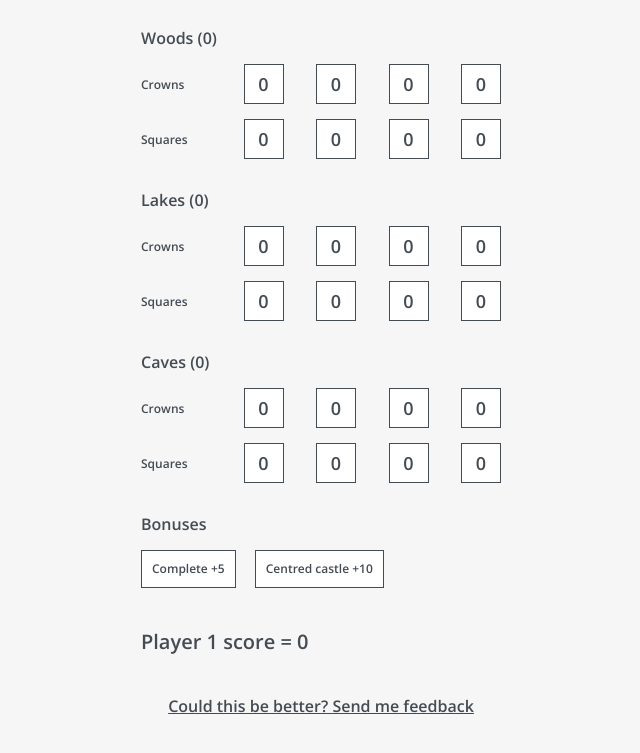
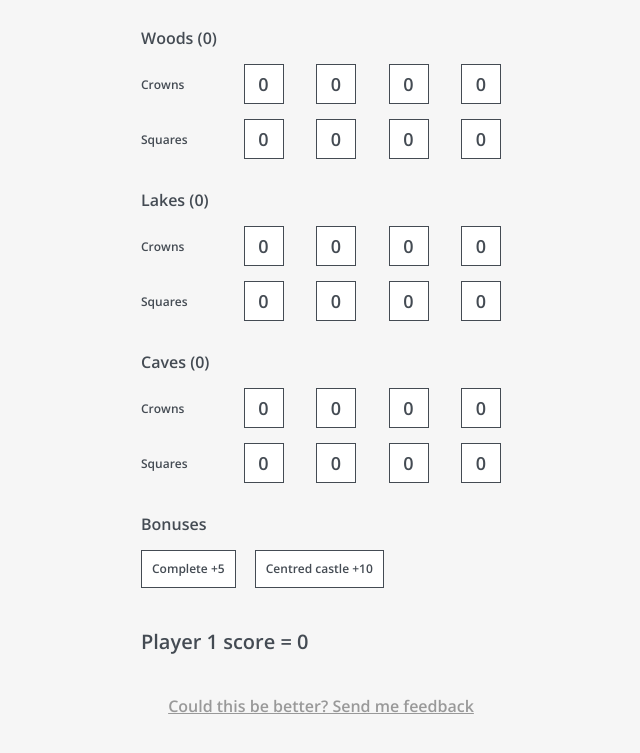
Before and after one commit to ronansprake/kingdomino-score-calculator, a plain HTML site: page index.html in a window 1280 px wide. Shown: the part 577-1330 px from the top of the page, without its empty margins (319-959 px from the left). Drawn offline with nearby package versions, Linux system fonts and the light colour scheme.

Commit message:
Update index.html

```diff
--- a/index.html
+++ b/index.html
@@ -37,7 +37,8 @@
       .row-label { font-size: 16px; margin: 0 0 15px; }
       .row-mini-label { font-size: 12px; width: 70px; display: block; }
       .total-score { font-size: 20px; margin-top: 40px; }
-      .feedback { margin-top: 40px; text-align: center; color: #999; }
+      .feedback { margin-top: 40px; text-align: center; }
+			.feedback a { color: #999; }
     </style>
   </head>
   <body>
```
